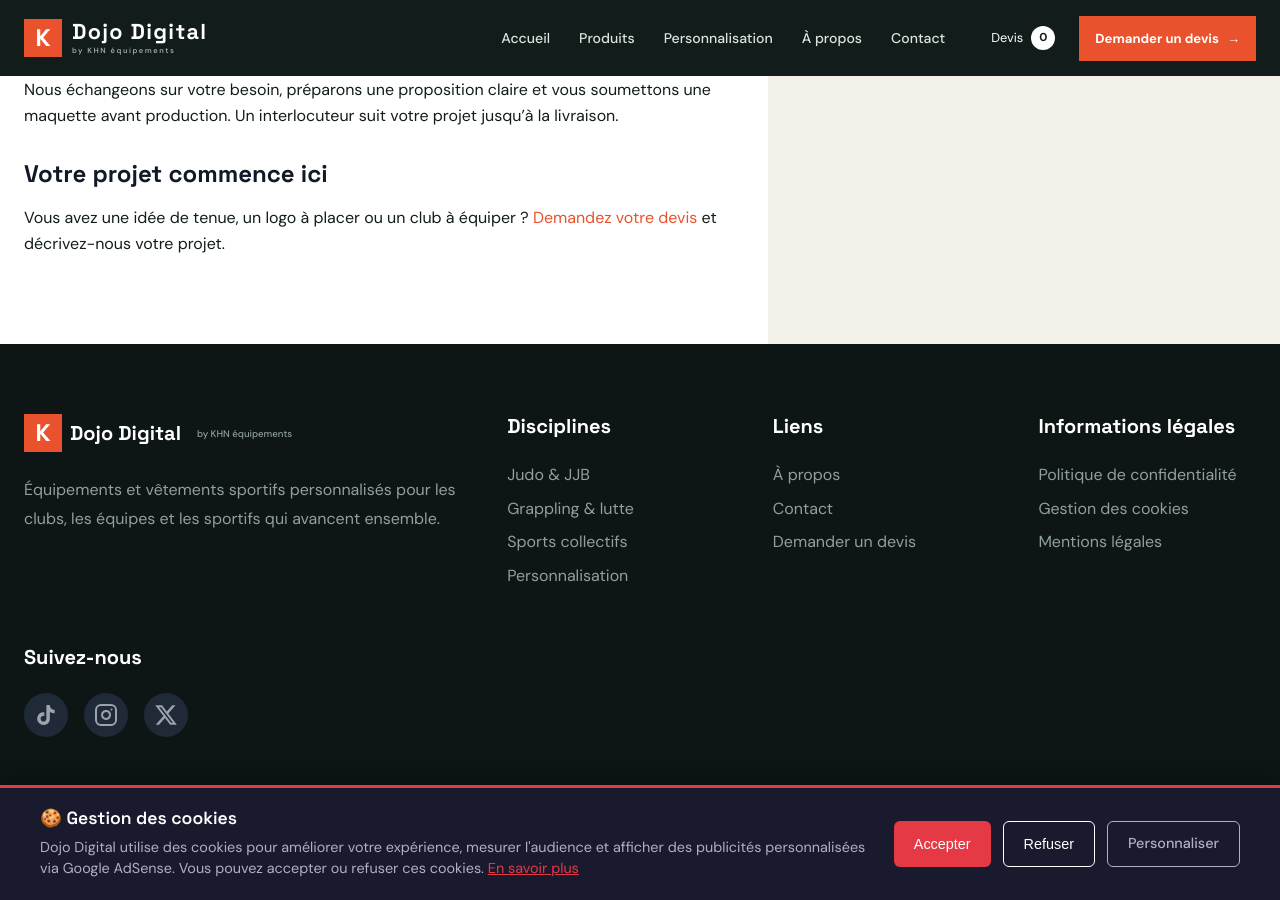
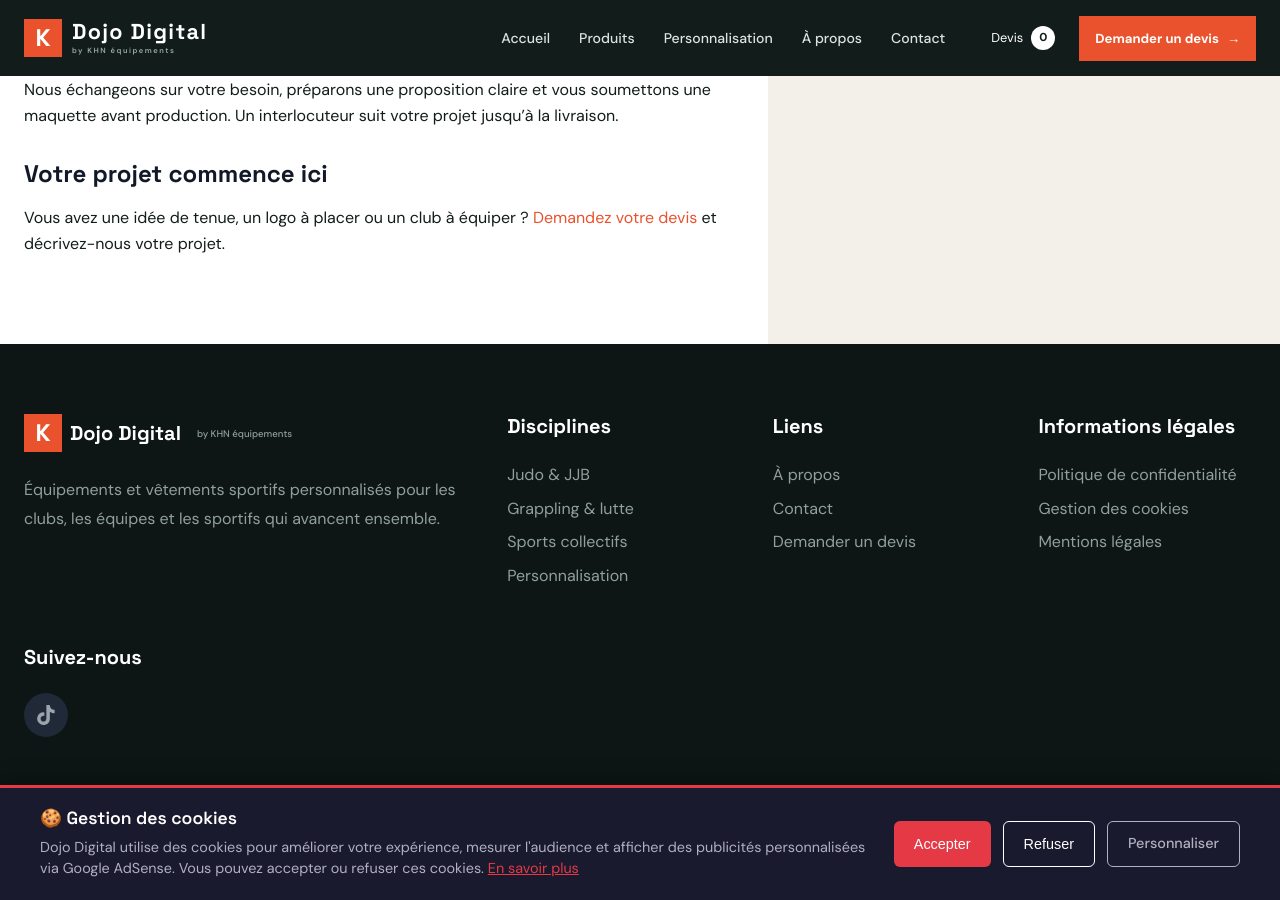
Before and after one commit to Hayykoo4/dojo-digital, a Jekyll site: the page built from a-propos.md, in a window 1280 px wide and 900 px high, scrolled down 890 px. Built offline with Jekyll 4.4.1, drawn with Linux system fonts in a browser that asks for light colours.

Commit message:
Show only Facebook in footer

```diff
--- a/_config.yml
+++ b/_config.yml
@@ -40,6 +40,7 @@ plugins:
 
 # Réseaux sociaux (placeholders)
 social:
+  facebook: "https://www.facebook.com/profile.php?id=61594926580923"
   tiktok: "https://tiktok.com/@dojodigital"
   instagram: "https://instagram.com/dojodigital"
   twitter: "https://x.com/dojodigital"
--- a/_includes/footer.html
+++ b/_includes/footer.html
@@ -44,21 +44,9 @@
       <div class="footer-section">
         <h3 class="footer-title">Suivez-nous</h3>
         <div class="social-links">
-          <a href="{{ site.social.tiktok }}" target="_blank" rel="noopener" class="social-link tiktok" aria-label="TikTok">
+          <a href="{{ site.social.facebook }}" target="_blank" rel="noopener" class="social-link facebook" aria-label="Facebook">
             <svg xmlns="http://www.w3.org/2000/svg" width="24" height="24" viewBox="0 0 24 24" fill="currentColor">
               <path d="M19.59 6.69a4.83 4.83 0 0 1-3.77-4.25V2h-3.45v13.67a2.89 2.89 0 0 1-5.2 1.74 2.89 2.89 0 0 1 2.31-4.64 2.93 2.93 0 0 1 .88.13V9.4a6.84 6.84 0 0 0-1-.05A6.33 6.33 0 0 0 5 20.1a6.34 6.34 0 0 0 10.86-4.43v-7a8.16 8.16 0 0 0 4.77 1.52v-3.4a4.85 4.85 0 0 1-1-.1z"/>
-            </svg>
-          </a>
-          <a href="{{ site.social.instagram }}" target="_blank" rel="noopener" class="social-link instagram" aria-label="Instagram">
-            <svg xmlns="http://www.w3.org/2000/svg" width="24" height="24" viewBox="0 0 24 24" fill="none" stroke="currentColor" stroke-width="2" stroke-linecap="round" stroke-linejoin="round">
-              <rect x="2" y="2" width="20" height="20" rx="5" ry="5"></rect>
-              <path d="M16 11.37A4 4 0 1 1 12.63 8 4 4 0 0 1 16 11.37z"></path>
-              <line x1="17.5" y1="6.5" x2="17.51" y2="6.5"></line>
-            </svg>
-          </a>
-          <a href="{{ site.social.twitter }}" target="_blank" rel="noopener" class="social-link twitter" aria-label="X (Twitter)">
-            <svg xmlns="http://www.w3.org/2000/svg" width="24" height="24" viewBox="0 0 24 24" fill="currentColor">
-              <path d="M18.244 2.25h3.308l-7.227 8.26 8.502 11.24H16.17l-5.214-6.817L4.99 21.75H1.68l7.73-8.835L1.254 2.25H8.08l4.713 6.231zm-1.161 17.52h1.833L7.084 4.126H5.117z"/>
             </svg>
           </a>
         </div>
```
